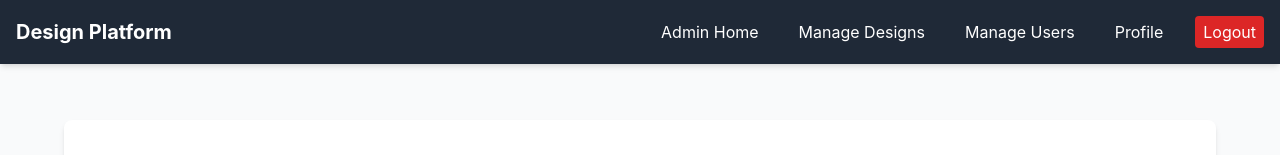
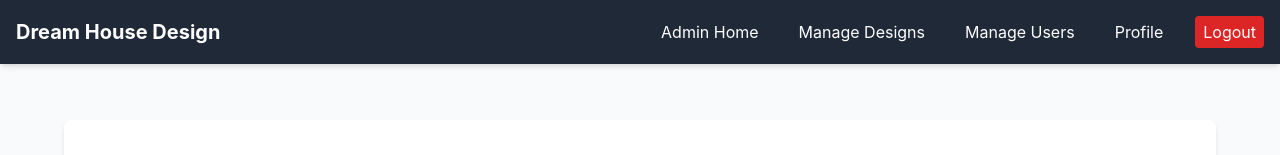
Before and after one commit to snopflake/house-catalog-app, a React (Vite) app in the folder frontend/: page /admin in a window 1280 px wide. Shown: the top 155 px of the page. Built offline with nearby package versions, Linux system fonts and the light colour scheme; no server answers; sample sign-in values are in the browser's storage.

Commit message:
change navbar

```diff
--- a/frontend/src/component/Navbar.jsx
+++ b/frontend/src/component/Navbar.jsx
@@ -4,7 +4,7 @@ const Navbar = ({ role, logout }) => {
   return (
     <nav className="bg-gray-800 text-white p-4 shadow-md">
       <div className="container mx-auto flex flex-col md:flex-row justify-between items-center">
-        <Link to="/" className="text-xl font-bold mb-4 md:mb-0">Design Platform</Link>
+        <Link to="/" className="text-xl font-bold mb-4 md:mb-0">Dream House Design</Link>
 
         <div className="flex flex-wrap justify-center gap-4 md:gap-6">
           {role === 'admin' && (
```
